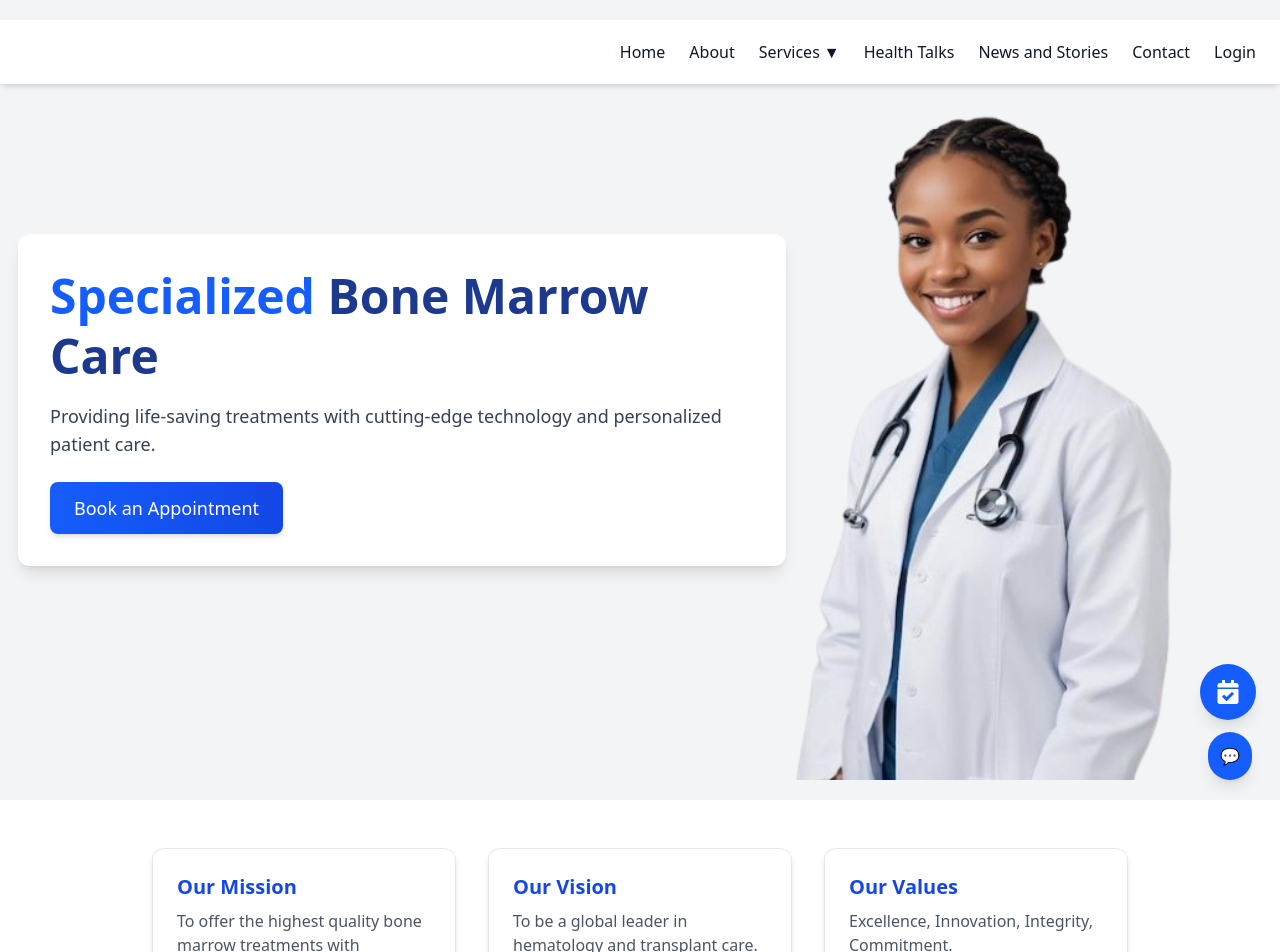
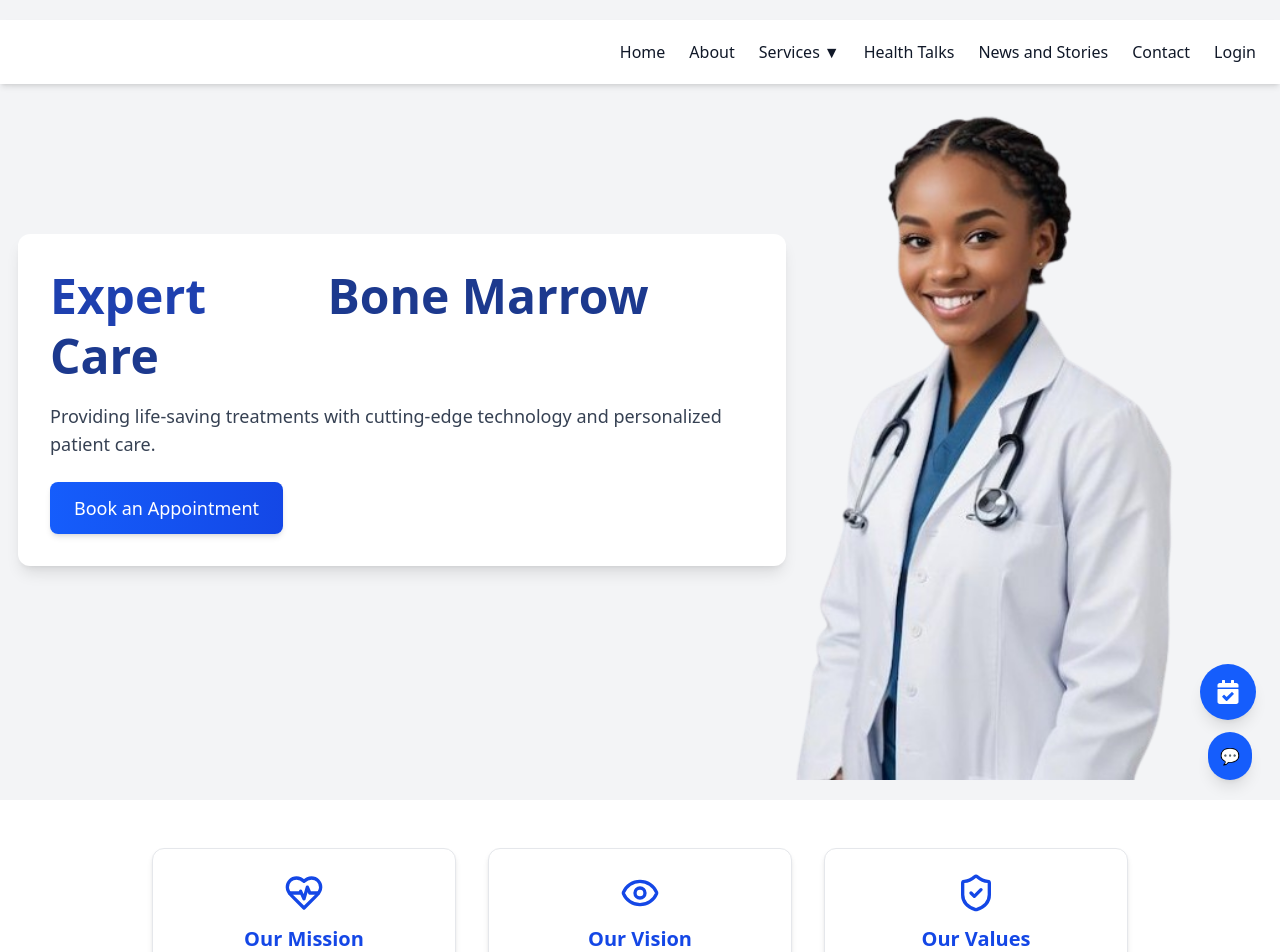
Before and after one commit to Bart-Plange/bonemarrow, a React (Vite) app: page / in a window 1280 px wide. Shown: the top 952 px of the page. Built offline with nearby package versions, Linux system fonts and the light colour scheme.

Commit message:
updated the hero cards

```diff
--- a/src/components/hero/Hero.jsx
+++ b/src/components/hero/Hero.jsx
@@ -1,23 +1,13 @@
-import { useState, useEffect } from "react";
 import { motion } from "framer-motion";
 import { FaCalendarCheck } from "react-icons/fa";
+import { HeartPulse, Eye, ShieldCheck } from "lucide-react";
 
 const words = ["Advanced", "Specialized", "Expert"];
 
 const Hero = () => {
-  const [wordIndex, setWordIndex] = useState(0);
-
-  useEffect(() => {
-    const interval = setInterval(() => {
-      setWordIndex((prevIndex) => (prevIndex + 1) % words.length);
-    }, 4000); // Change word every 4 seconds
-
-    return () => clearInterval(interval);
-  }, []);
-
   return (
     <div>
-      {/* Hero Section with Optimized Background Image */}
+      {/* Hero Section */}
       <section
         className="relative h-[80vh] md:h-screen bg-gray-100 flex items-center justify-center"
         style={{
@@ -27,7 +17,7 @@ const Hero = () => {
           backgroundRepeat: "no-repeat",
         }}
       >
-        {/* Overlay for Better Readability */}
+        {/* Overlay */}
         <div className="absolute inset-0 bg-opacity-40"></div>
 
         <div className="container mx-auto px-6 md:px-12 relative z-10">
@@ -39,16 +29,11 @@ const Hero = () => {
             className="text-center md:text-left bg-white bg-opacity-95 p-8 rounded-xl shadow-lg max-w-3xl ml-[-30px]"
           >
             <h1 className="text-4xl md:text-5xl font-bold text-blue-900 leading-tight">
-              <motion.span
-                key={wordIndex}
-                initial={{ opacity: 0, y: 10 }}
-                animate={{ opacity: 1, y: 0 }}
-                exit={{ opacity: 0, y: -10 }}
-                transition={{ duration: 1.2, ease: "easeInOut" }} // Smooth transition
-                className="text-blue-600"
-              >
-                {words[wordIndex]}
-              </motion.span>{" "}
+              <div className="words">
+                {words.map((word, index) => (
+                  <span key={index}>{word}</span>
+                ))}
+              </div>{" "}
               Bone Marrow Care
             </h1>
             <p className="mt-4 text-gray-700 text-lg">
@@ -84,26 +69,30 @@ const Hero = () => {
           {
             title: "Our Mission",
             text: "To offer the highest quality bone marrow treatments with precision and innovation.",
+            icon: <HeartPulse size={40} className="text-blue-700" />,
           },
           {
             title: "Our Vision",
             text: "To be a global leader in hematology and transplant care.",
+            icon: <Eye size={40} className="text-blue-700" />,
           },
           {
             title: "Our Values",
             text: "Excellence, Innovation, Integrity, Commitment.",
+            icon: <ShieldCheck size={40} className="text-blue-700" />,
           },
         ].map((item, index) => (
           <motion.div
             key={index}
-            className="bg-white p-6 rounded-xl shadow-md border border-gray-200"
+            className="relative p-6 rounded-xl shadow-md border border-gray-200 bg-white transition-all duration-300 hover:border-transparent hover:shadow-[0px_0px_10px_3px_rgba(255,34,136,0.6),_0px_0px_10px_3px_rgba(56,126,240,0.6)]"
             initial={{ opacity: 0, y: 20 }}
             animate={{ opacity: 1, y: 0 }}
             transition={{ duration: 0.6, delay: index * 0.2 }}
             whileHover={{ scale: 1.05 }}
           >
-            <h3 className="text-xl font-semibold text-blue-700">{item.title}</h3>
-            <p className="text-gray-600 mt-2">{item.text}</p>
+            <div className="flex justify-center mb-3">{item.icon}</div>
+            <h3 className="text-xl font-semibold text-blue-700 text-center">{item.title}</h3>
+            <p className="text-gray-600 mt-2 text-center">{item.text}</p>
           </motion.div>
         ))}
       </div>
--- a/src/index.css
+++ b/src/index.css
@@ -3,3 +3,43 @@
 html{
     scroll-behavior: smooth;
 }
+
+/* Container to hold words */
+.words {
+  display: inline-block;
+  overflow: hidden;
+  height: 1em; /* Adjust based on font size */
+  vertical-align: bottom;
+  position: relative;
+}
+
+/* Create the scrolling effect */
+.words span {
+  display: block;
+  color: #1e40af; /* Dark blue */
+  font-weight: bold;
+  animation: word-change 10s infinite ease-in-out;
+}
+
+/* Keyframes for word rotation */
+@keyframes word-change {
+  0%, 20% { transform: translateY(-20%); } /* First word */
+  25%, 45% { transform: translateY(-120%); } /* Second word */
+  50%, 70% { transform: translateY(-220%); } /* Third word */
+  75%, 100% { transform: translateY(-330%); } /* Back to first word */
+}
+
+@keyframes rotation {
+  0% {
+    transform: rotate(0deg);
+  }
+  100% {
+    transform: rotate(360deg);
+  }
+}
+.animate-rotation {
+  animation: rotation 8000ms infinite linear paused;
+}
+.hover\\:opacity-100:hover {
+  animation-play-state: running;
+}
```
